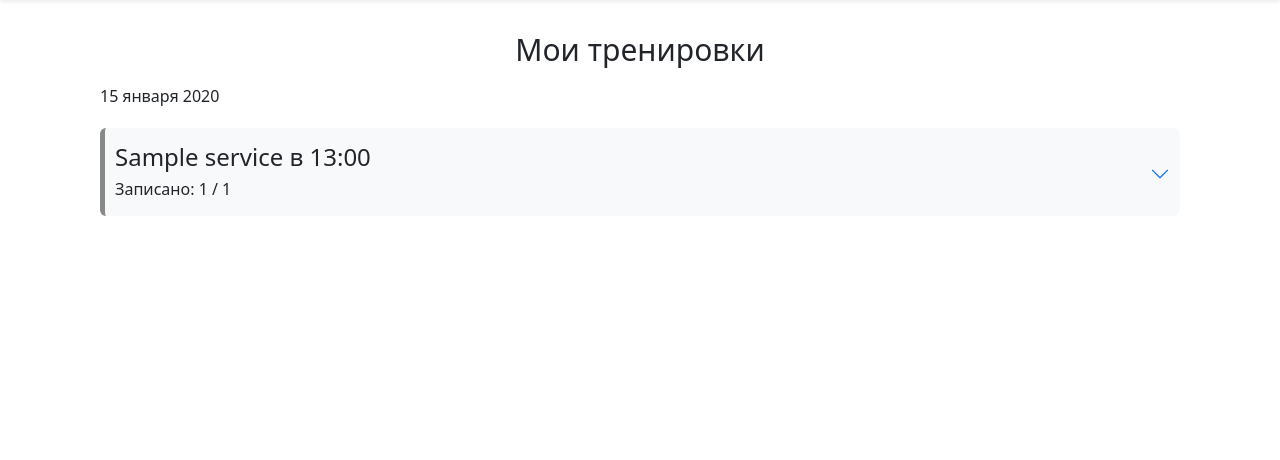
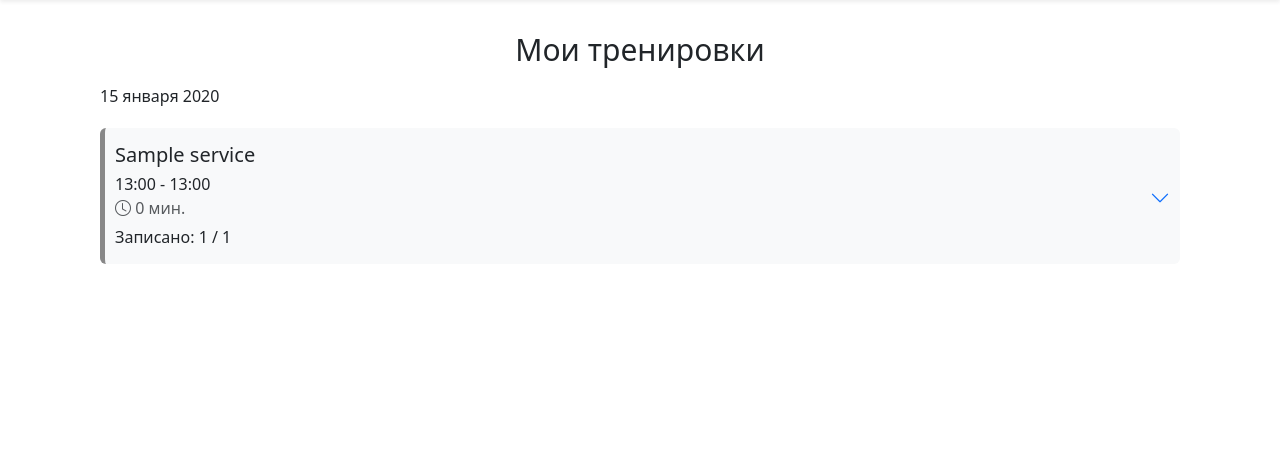
Before and after one commit to Vlad3003/fitness, a Django app: page /users/trainer/classes/ in a window 1280 px wide. Shown: the part 83-543 px from the top of the page. Run offline with Django 5.2, Linux system fonts and the light colour scheme; a user stored in the database is signed in; tables that the repository leaves empty hold one stand-in row (values such as "Sample post"); grey boxes marked "Sample" are stand-in pictures; some libraries are stand-ins or nearby versions.

Commit message:
the appearance of classes for trainers has been changed

```diff
--- a/fitness/users/templates/users/trainer_classes.html
+++ b/fitness/users/templates/users/trainer_classes.html
@@ -1,6 +1,11 @@
 {% extends 'users/base.html' %}
 
 {% load static %}
+
+{% block links %}
+{{ block.super }}
+<link rel="stylesheet" href="{% static 'schedule/css/style.css' %}">
+{% endblock %}
 
 {% block main %}
 <div class="container">
@@ -16,7 +21,19 @@
       {% for el in day.items %}
       <div class="accordion closed">
         <div class="accordion-header border-l" style="--border-color: {{ el.service.color }};">
-          <h4 class="mb-0">{{ el.service.name }} в {{ el.start_time|date:'H:i' }}</h4>
+          <h5 class="mb-0">{{ el.service }}</h5>
+
+          <div class="text-block">
+            <span class="schedule-time-range">
+              <time datetime="{{ el.start_time|date:'c' }}">{{ el.start_time|date:'H:i' }}</time>
+              <span> - </span>
+              {% with end_time=el.start_time|add:el.service.duration %}
+              <time datetime="{{ end_time|date:'c' }}">{{ end_time|date:'H:i' }}</time>
+              {% endwith %}
+            </span>
+
+            <span class="text-body-secondary schedule-time-duration"><i class="bi bi-clock"></i> {{ el.service.duration_minutes }} мин.</span>
+          </div>
 
           <span>Записано: {{ el.active_booking|length }} / {{ el.service.max_participants }}</span>
 
@@ -34,7 +51,7 @@
               <div class="user-block mb-2">
                 <img src="{{ client.avatar }}" alt="{{ client }}" class="user-img">
 
-                <h5 class="mb-0">{{ client }}</h5>
+                <b class="mb-0">{{ client }}</b>
               </div>
 
               <div>
```
